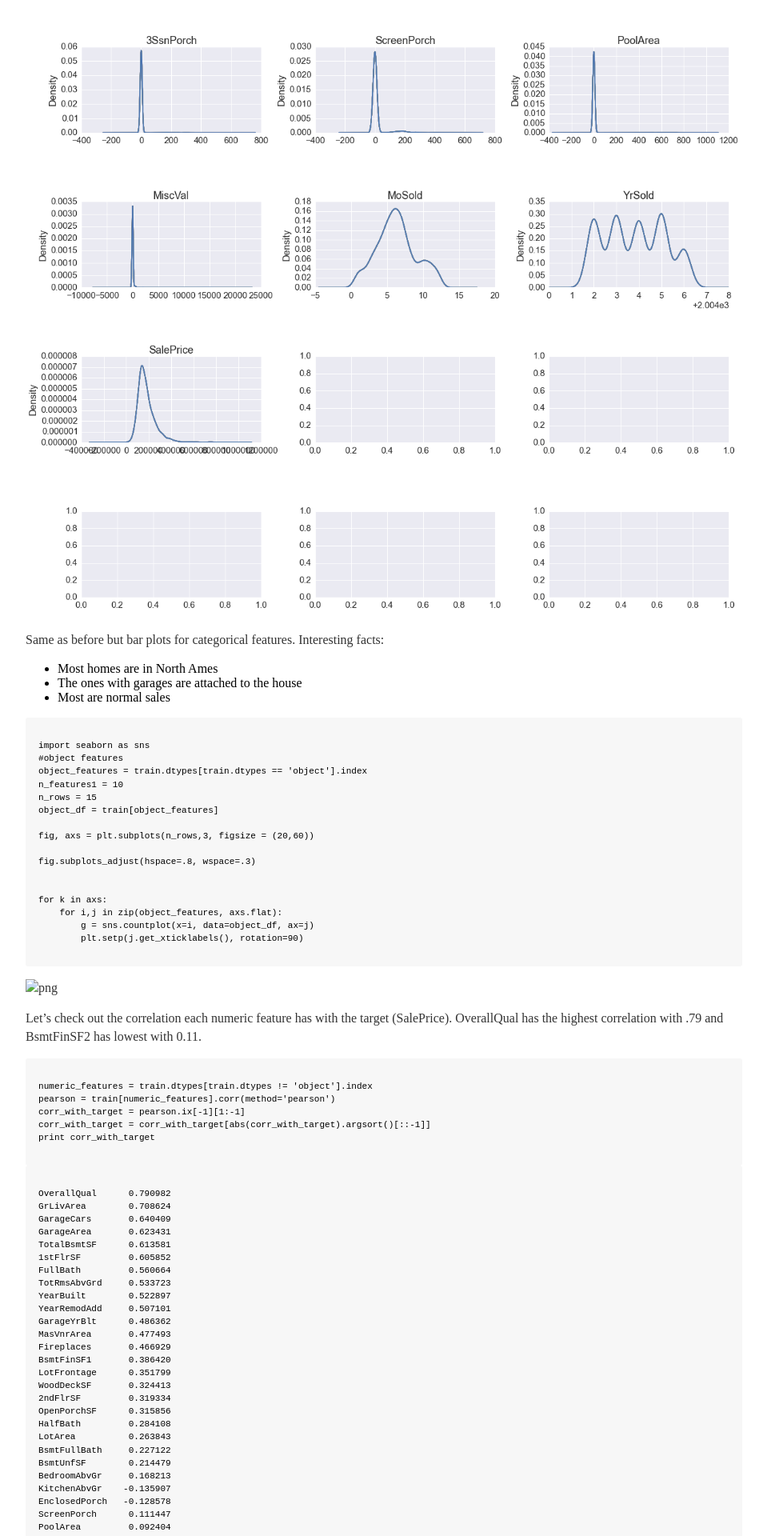
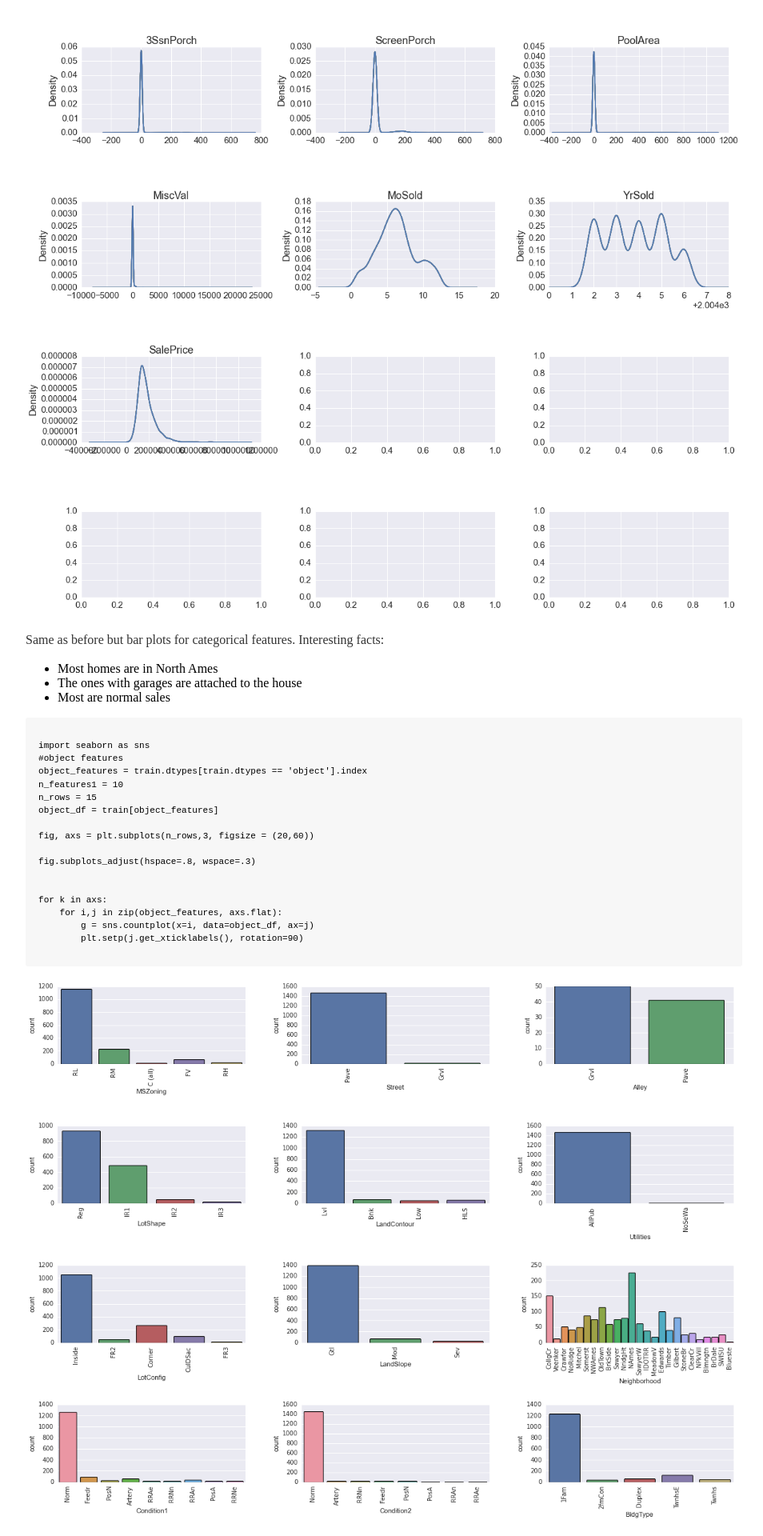
Before and after one commit to moyphilip/moyphilip.github.io, a Jekyll site: the page built from _posts/2016-12-25-Ames-Analysis.md, in a window 1280 px wide. Shown: the part 4480-6400 px from the top of the page at 80% size, without its empty margins (160-1114 px from the left). Built offline with Jekyll 4.4.1, drawn with Linux system fonts in a browser that asks for light colours.

Commit message:
fixed png code

````diff
--- a/_posts/2016-12-25-Ames-Analysis.md
+++ b/_posts/2016-12-25-Ames-Analysis.md
@@ -179,7 +179,7 @@ for k in axs:
 ```
 
 
-![png](output_13_0.png)
+![png](/img/Ames/output_13_0.png){:class="img-responsive" style="max-width:100%"}
 
 
 Let's check out the correlation each numeric feature has with the target (SalePrice). OverallQual has the highest
@@ -259,7 +259,7 @@ sns.corrplot(train[numeric_features[1:-1]], ax=ax)
 
 
 
-![png](output_17_1.png)
+![png](/img/Ames/output_17_1.png){:class="img-responsive" style="max-width:100%"}
 
 
 # Data Cleaning
@@ -741,7 +741,7 @@ plt.suptitle('Train Actual vs. Prediction')
 
 
 
-![png](output_62_1.png)
+![png](/img/Ames/output_62_1.png){:class="img-responsive" style="max-width:100%"}
 
 
 But when we use the test data to predict and plot it against the test actual it performs okay, but there are a handful of datapoints that make no sense. For example, an actual is 200,000 but predicted 850,000.
@@ -763,7 +763,7 @@ plt.suptitle('Test Actual vs. Prediction')
 
 
 
-![png](output_64_1.png)
+![png](/img/Ames/output_64_1.png){:class="img-responsive" style="max-width:100%"}
 
 
 ### Ridge Regression
@@ -842,7 +842,7 @@ plt.suptitle('Train Actual vs. Prediction')
 
 
 
-![png](output_67_1.png)
+![png](/img/Ames/output_67_1.png){:class="img-responsive" style="max-width:100%"}
 
 
 
@@ -862,7 +862,7 @@ plt.suptitle('Test Actual vs. Prediction')
 
 
 
-![png](output_68_1.png)
+![png](/img/Ames/output_68_1.png){:class="img-responsive" style="max-width:100%"}
 
 
 ### XGBoost
@@ -1239,8 +1239,7 @@ importance_df.plot(kind = 'barh', x = 'feature', figsize = (8,8), color = 'green
 
 
 
-![png](output_86_1.png)
-
+![png](/img/Ames/output_86_1.png){:class="img-responsive" style="max-width:100%"}
 
 XGBoost model fits the data much better than the previous ones. There are still some bad predictions but they were not as bad as before.
 
@@ -1263,7 +1262,7 @@ plt.suptitle('Test Actual vs. Prediction')
 
 
 
-![png](output_88_1.png)
+![png](/img/Ames/output_88_1.png){:class="img-responsive" style="max-width:100%"}
 
 
 # Conclusion
````
